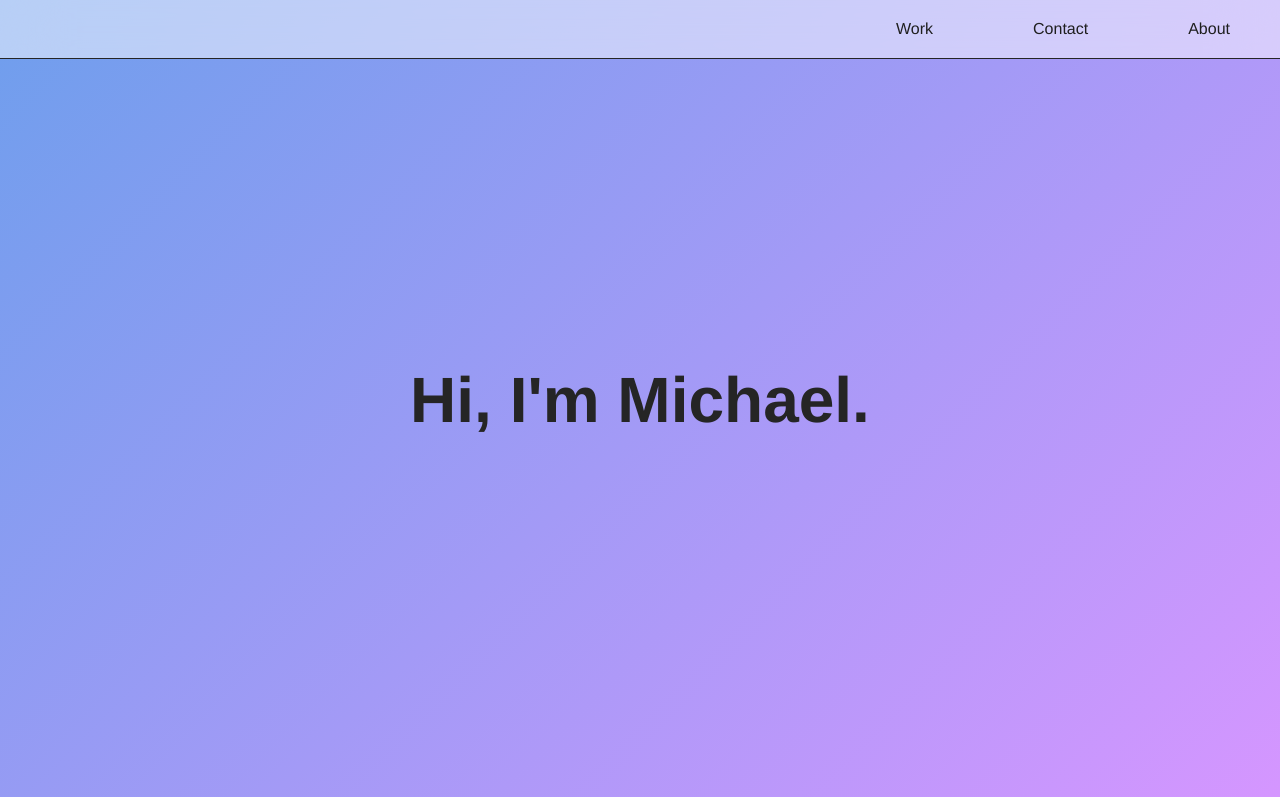
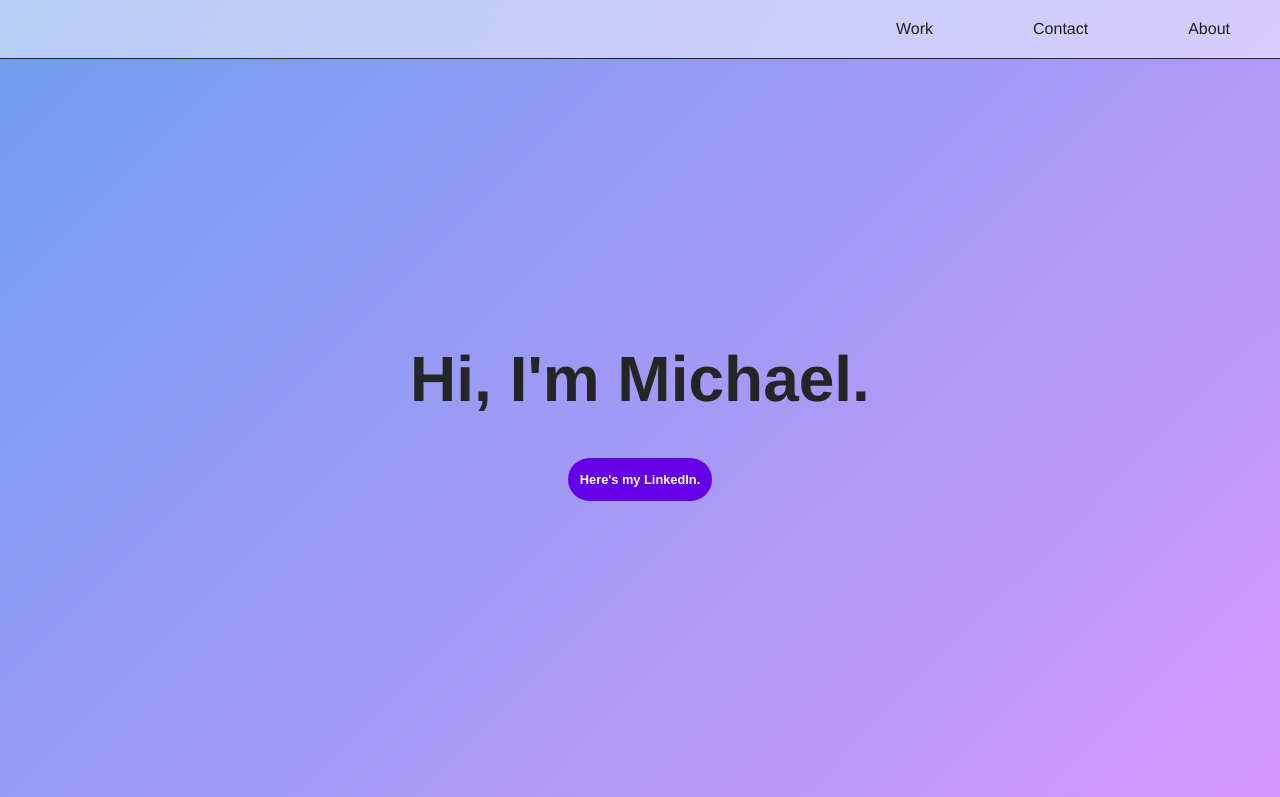
Before and after one commit to MichaelMullet/michaelmullet.github.io, a plain HTML site: page index.html in a window 1280 px wide. Shown: the top 797 px of the page. Drawn offline with Linux system fonts and the light colour scheme.

Commit message:
Add LinkedIn button

```diff
--- a/index.html
+++ b/index.html
@@ -18,6 +18,13 @@
 
       <div id="welcome-section">
         <h1 id="title">Hi, I'm Michael.</h1>
+        <button type="button">
+          <a
+            href="https://www.linkedin.com/in/michael-mullet-01a173209/"
+            class="page"
+            target="_blank"
+            ><span><strong>Here's my LinkedIn. </strong></span></a
+          >
       </div>
 
       <div id="projects">
```
